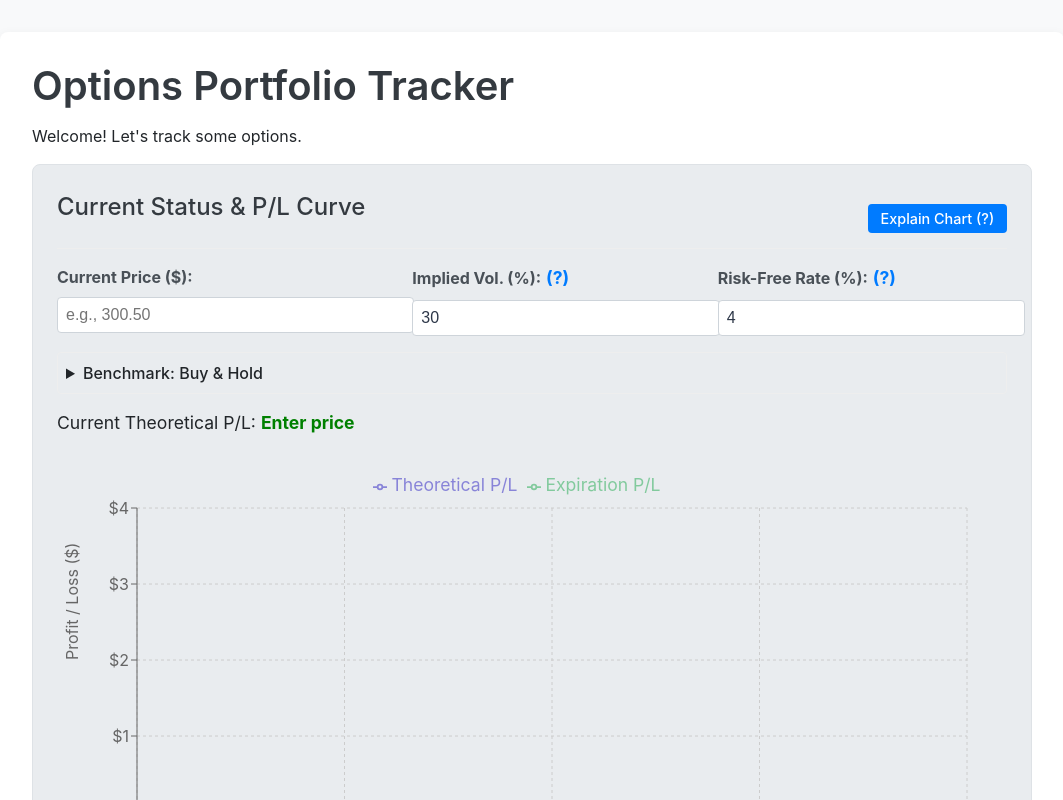
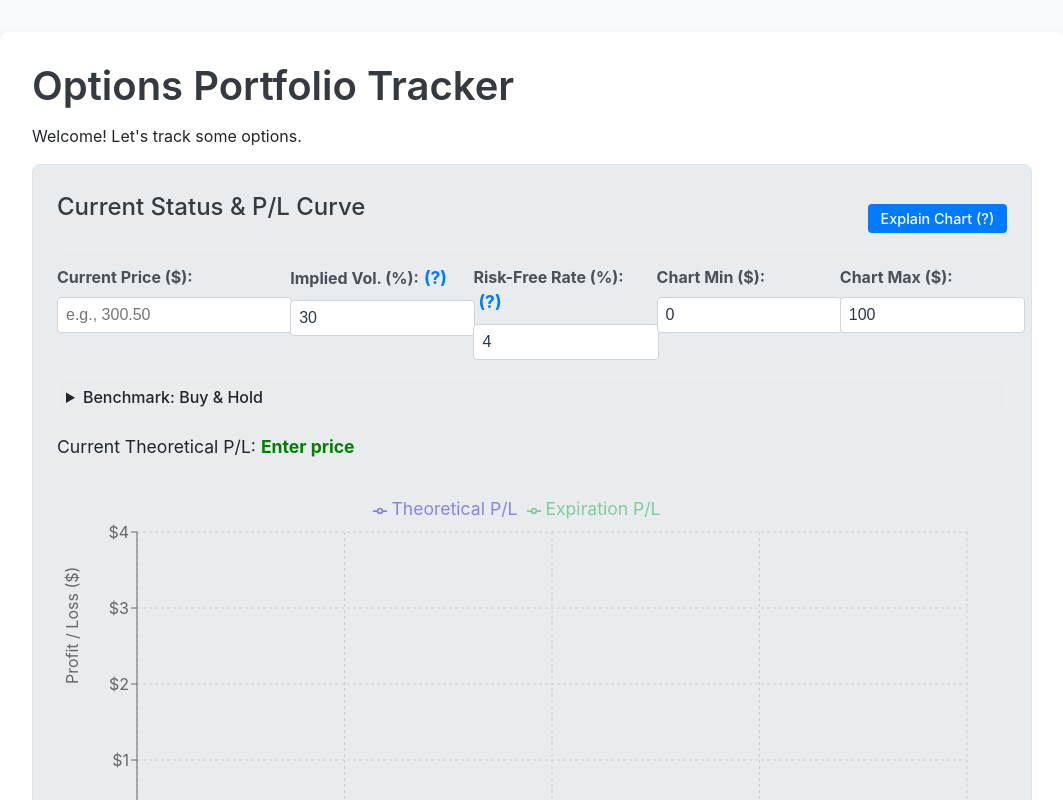
Before and after one commit to galberz/options-portfolio-tracker, a React (Vite) app: page / in a window 1280 px wide. Shown: the top 800 px of the page, without its empty margins (108-1171 px from the left). Built offline with nearby package versions, Linux system fonts and the light colour scheme.

Commit message:
Fixed UI issues

```diff
--- a/src/App.tsx
+++ b/src/App.tsx
@@ -32,18 +32,6 @@ function App() {
   // --- START: Add State for Help Modal ---
   const [isHelpModalOpen, setIsHelpModalOpen] = useState(false);
   // --- END: Add State for Help Modal ---
-
-  // Convert state percentages to decimals for calculations
-  const ivDecimal = useMemo(() => (impliedVolatility === '' ? (DEFAULT_IV_PERCENT / 100) : Number(impliedVolatility) / 100), [impliedVolatility]);
-  const rateDecimal = useMemo(() => (riskFreeRate === '' ? (DEFAULT_RATE_PERCENT / 100) : Number(riskFreeRate) / 100), [riskFreeRate]);
-
-  // Calculate P/L whenever portfolio, price, IV, or Rate changes
-  const currentPL = useMemo(() => {
-    if (currentPrice === '' || isNaN(Number(currentPrice))) {
-      return 0;
-    }
-    return calculatePortfolioPL(portfolio, Number(currentPrice), new Date(), ivDecimal, rateDecimal);
-  }, [portfolio, currentPrice, ivDecimal, rateDecimal]);
 
   // Basic price range calculation (can be refined later)
   const priceRange = useMemo(() => {
@@ -99,17 +87,36 @@ function App() {
      return finalRange;
   }, [portfolio]);
 
+  // --- START: Add State for Manual Chart Range ---
+  const [chartRangeStart, setChartRangeStart] = useState<number | ''>(() => priceRange.low);
+  const [chartRangeEnd, setChartRangeEnd] = useState<number | ''>(() => priceRange.high);
+  // --- END: Add State for Manual Chart Range ---
+
+  // Convert state percentages to decimals for calculations
+  const ivDecimal = useMemo(() => (impliedVolatility === '' ? (DEFAULT_IV_PERCENT / 100) : Number(impliedVolatility) / 100), [impliedVolatility]);
+  const rateDecimal = useMemo(() => (riskFreeRate === '' ? (DEFAULT_RATE_PERCENT / 100) : Number(riskFreeRate) / 100), [riskFreeRate]);
+
+  // Calculate P/L whenever portfolio, price, IV, or Rate changes
+  const currentPL = useMemo(() => {
+    if (currentPrice === '' || isNaN(Number(currentPrice))) {
+      return 0;
+    }
+    return calculatePortfolioPL(portfolio, Number(currentPrice), new Date(), ivDecimal, rateDecimal);
+  }, [portfolio, currentPrice, ivDecimal, rateDecimal]);
+
   // Calculate crossover points whenever relevant inputs change
   const crossoverPoints = useMemo(() => {
     const qty = benchmarkQuantity === '' ? 0 : Number(benchmarkQuantity);
     const cost = benchmarkCostBasis === '' ? -1 : Number(benchmarkCostBasis);
+    const start = chartRangeStart === '' ? 0 : Number(chartRangeStart);
+    const end = chartRangeEnd === '' ? start + 100 : Number(chartRangeEnd);
 
     // Only calculate if benchmark is valid and price range exists
-    if (qty > 0 && cost >= 0 && priceRange.low < priceRange.high) {
-      return findCrossoverPoints(portfolio, qty, cost, priceRange.low, priceRange.high);
+    if (qty > 0 && cost >= 0 && start < end) {
+      return findCrossoverPoints(portfolio, qty, cost, start, end);
     }
     return []; // Return empty if benchmark not valid
-  }, [portfolio, benchmarkQuantity, benchmarkCostBasis, priceRange]);
+  }, [portfolio, benchmarkQuantity, benchmarkCostBasis, chartRangeStart, chartRangeEnd]);
 
   const handlePriceChange = (event: React.ChangeEvent<HTMLInputElement>) => {
     const value = event.target.value;
@@ -150,6 +157,22 @@ function App() {
   };
   // --- END: Add Handlers for Benchmark ---
 
+  // --- START: Add Handlers for Chart Range ---
+  const handleRangeStartChange = (event: React.ChangeEvent<HTMLInputElement>) => {
+    const value = event.target.value;
+    if (value === '' || /^[0-9]*\.?[0-9]*$/.test(value)) {
+      setChartRangeStart(value === '' ? '' : Number(value));
+    }
+  };
+
+  const handleRangeEndChange = (event: React.ChangeEvent<HTMLInputElement>) => {
+    const value = event.target.value;
+    if (value === '' || /^[0-9]*\.?[0-9]*$/.test(value)) {
+      setChartRangeEnd(value === '' ? '' : Number(value));
+    }
+  };
+  // --- END: Add Handlers for Chart Range ---
+
   console.log('[App.tsx] Rendering with priceRange:', priceRange);
   return (
     <div className="app-container">
@@ -167,7 +190,7 @@ function App() {
             {/* --- END: Add Help Button --- */}
         </div>
 
-        <div style={{ display: 'flex', gap: '1rem', flexWrap: 'wrap', marginBottom: '1rem' }}>
+        <div style={{ display: 'flex', gap: '1rem', flexWrap: 'wrap', marginBottom: '1rem', alignItems: 'flex-start' }}>
           <div className="form-group" style={{ flex: '1 1 150px', marginBottom: '0' }}>
             <label htmlFor="current-price">Current Price ($):</label>
             <input
@@ -220,6 +243,32 @@ function App() {
               </p>
             )}
           </div>
+          {/* --- START: Add Chart Range Inputs --- */}
+          <div className="form-group" style={{ flex: '1 1 100px', marginBottom: '0' }}>
+            <label htmlFor="range-start">Chart Min ($):</label>
+            <input
+              id="range-start"
+              type="text"
+              inputMode="decimal"
+              value={chartRangeStart}
+              onChange={handleRangeStartChange}
+              placeholder="Min Price"
+              style={{ marginBottom: '0' }}
+            />
+          </div>
+          <div className="form-group" style={{ flex: '1 1 100px', marginBottom: '0' }}>
+            <label htmlFor="range-end">Chart Max ($):</label>
+            <input
+              id="range-end"
+              type="text"
+              inputMode="decimal"
+              value={chartRangeEnd}
+              onChange={handleRangeEndChange}
+              placeholder="Max Price"
+              style={{ marginBottom: '0' }}
+            />
+          </div>
+          {/* --- END: Add Chart Range Inputs --- */}
         </div>
 
         <details style={{ marginBottom: '1rem', border: '1px solid #eee', padding: '0.5rem', borderRadius: '4px' }}>
@@ -302,8 +351,8 @@ function App() {
         <PLChart
           portfolio={portfolio}
           currentPrice={currentPrice}
-          rangeStart={priceRange.low}
-          rangeEnd={priceRange.high}
+          rangeStart={chartRangeStart === '' ? 0 : Number(chartRangeStart)}
+          rangeEnd={chartRangeEnd === '' ? (chartRangeStart === '' ? 100 : Number(chartRangeStart) + 100) : Number(chartRangeEnd)}
           impliedVolatility={ivDecimal}
           riskFreeRate={rateDecimal}
           benchmarkQuantity={benchmarkQuantity === '' ? 0 : Number(benchmarkQuantity)}
```
